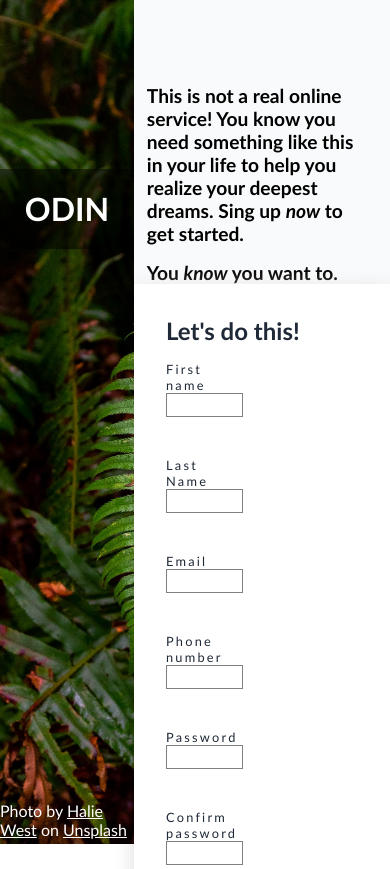
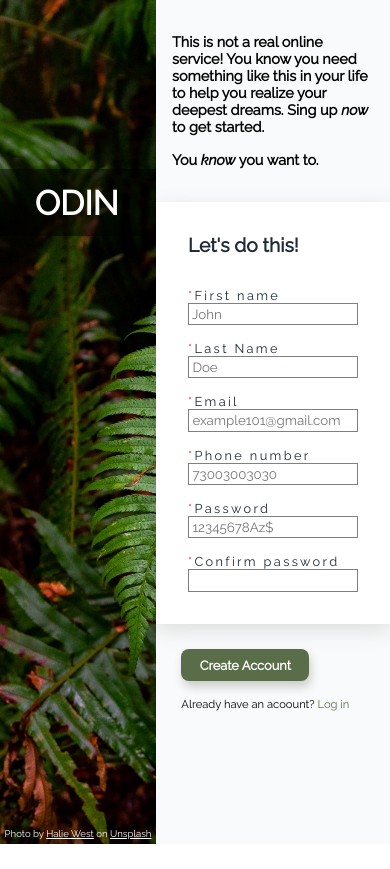
Before and after one commit to Valdemarcheck/Validation-form, a plain HTML site: page index.html in a window 390 px wide. Shown: the top 869 px of the page. After the commit the page ends 844 px from the top, so only its background shows below. Drawn offline with Linux system fonts and the light colour scheme.

Commit message:
Setup validation system and responsive design for different screens

```diff
--- a/index.html
+++ b/index.html
@@ -6,7 +6,10 @@
     <meta http-equiv="X-UA-Compatible" content="IE=edge">
     <meta name="viewport" content="width=device-width, initial-scale=1.0">
     <link rel="stylesheet" href="styles.css">
-    <script src="index.js"></script>
+    <link rel="preconnect" href="https://fonts.googleapis.com">
+    <link rel="preconnect" href="https://fonts.gstatic.com" crossorigin>
+    <link href="https://fonts.googleapis.com/css2?family=Raleway:ital@0;1&display=swap" rel="stylesheet">
+    <script src="index.js" defer></script>
     <title>Validation form</title>
 </head>
 
@@ -28,34 +31,38 @@
                 </p>
                 <p>You <em>know</em> you want to.</p>
             </div>
-            <form action="" id="form" novalidate>
+            <form action="" id="form">
                 <h2>Let's do this!</h2>
                 <div>
                     <div>
-                        <label for="first_name">First name</label>
-                        <input id='first_name' type="text" name="first_name" pattern="[A-Z][a-z]{1,15}" required>
+                        <label for="first_name" class="required">First name</label>
+                        <input id='first_name' type="text" name="first_name" pattern="[A-Z][a-z]{2,15}"
+                            placeholder=" John" required>
                     </div>
                     <div>
-                        <label for="last_name">Last Name</label>
-                        <input id='last_name' type="text" name="last_name" pattern="[A-Z][a-z]{1,15}" required>
-                    </div>
-                    <div>
-                        <label for="email">Email</label>
-                        <input id='email' type="email" name="email" pattern="[a-z0-9._%+-]+@[a-z0-9.-]+\.[a-z]{2,4}$"
+                        <label for="last_name" class="required">Last Name</label>
+                        <input id='last_name' type="text" name="last_name" pattern="[A-Z][a-z]{2,15}" placeholder=" Doe"
                             required>
                     </div>
                     <div>
-                        <label for="phone_number">Phone number</label>
-                        <input id='phone_number' type="tel" name="phone_number"
-                            pattern="+7[1-9][0-9]{2}[1-9][0-9]{2}[1-9][0-9][1-9][0-9]" required>
+                        <label for="email" class="required">Email</label>
+                        <input id='email' type="email" name="email" pattern="[a-z0-9._%+-]+@[a-z0-9.-]+\.[a-z]{2,4}$"
+                            placeholder=" example101@gmail.com" required>
                     </div>
                     <div>
-                        <label for="password">Password</label>
-                        <input id='password' type="password" name="password" pattern="[0-9A-Za-z$%#_]{10,16}" required>
+                        <label for="phone_number" class="required">Phone number</label>
+                        <input id='phone_number' type="tel" name="phone_number"
+                            pattern="7[1-9][0-9]{2}[1-9][0-9]{2}[1-9][0-9][1-9][0-9]" placeholder=" 73003003030"
+                            required>
                     </div>
                     <div>
-                        <label for="password_confirm">Confirm password</label>
-                        <input id='password_confirm' type="text" name="password_confirm" required>
+                        <label for="password" class="required">Password</label>
+                        <input id='password' type="password" name="password" pattern="[0-9A-Za-z$%#_-]{10,16}"
+                            placeholder=" 12345678Az$" required>
+                    </div>
+                    <div>
+                        <label for="password_confirm" class="required">Confirm password</label>
+                        <input id='password_confirm' type="password" name="password_confirm" required>
                     </div>
                 </div>
             </form>
--- a/index.js
+++ b/index.js
@@ -1,17 +1,27 @@
-// Import all input elements
 // Add an event listener for each input
 // If button's input is invalid, put an explanation of why it is wrong
 // Make confirmation input invalid if it doesn't match password
-// Add event listener for submit button
-// Submit only if all buttons are valid
-// Otherwise don't allow submition
 
-const submit = document.getElementById("button[type='submit']")
-const first_name = document.getElementById("#first_name")
-const last_name = document.getElementById("#last_name")
-const email = document.getElementById("#email")
-const tel = document.getElementById("#phone_num")
-const password = document.getElementById("#password")
-const password_confirm = document.getElementById("#password_confirm")
+const first_name = document.querySelector("#first_name")
+const last_name = document.querySelector("#last_name")
+const email = document.querySelector("#email")
+const tel = document.querySelector("#phone_number")
+const password = document.querySelector("#password")
+const password_confirm = document.querySelector("#password_confirm")
+const form = document.querySelector('form');
+const inputs = [first_name, last_name, email, tel, password]
 
-const inputs = [first_name, last_name, email, tel, password, password_confirm]
+password_confirm.addEventListener('input', () => {
+    if (password_confirm.value != password.value) {
+        password_confirm.setCustomValidity('Your passwords don\'t match');
+        password_confirm.reportValidity();
+    }
+});
+
+form.addEventListener('submit', (event) => {
+    const form_target = event.target;
+
+    if (form_target.checkValidity()) {
+        event.preventDefault();
+    }
+});
--- a/styles.css
+++ b/styles.css
@@ -1,6 +1,8 @@
 /* Theme colors */
 
 :root {
+    --logo_and_title_height: 9rem;
+
     --right-part-bg: #f9fafb;
     --disclaimer-text-clr: #000;
     --form-bg: white;
@@ -11,14 +13,8 @@
     --button-clr-active: #4e5f3e;
 
     --invalid-input-clr: #bf2f2f;
+    --valid-input-clr: #6fbd2b;
     --focus-input-clr: #5177e1;
-}
-
-/* Custom font */
-
-@font-face {
-    font-family: "Norse-Bold";
-    src: url("Norse-Bold.otf") format("otf");
 }
 
 /* General layout */
@@ -26,7 +22,8 @@
     padding: 0;
     margin: 0;
     box-sizing: border-box;
-    font-family: 'Norse-bold', 'Trebuchet MS', sans-serif;
+    font-family: 'Raleway', sans-serif;
+    ;
 }
 
 main {
@@ -55,25 +52,37 @@ main {
     position: absolute;
     background-color: rgba(0, 0, 0, 0.5);
     width: 100%;
-    height: 5rem;
+    height: var(--logo_and_title_height);
     top: 20vh;
+    font-size: calc(var(--logo_and_title_height) / 3.5);
 
     display: flex;
     justify-content: center;
     align-items: center;
 }
 
+h1 {
+    --h1_outset: 7vw;
+    display: inline-block;
+    width: var(--h1_outset);
+    position: relative;
+}
+
+h1::before {
+    content: '';
+    position: absolute;
+    width: calc(var(--logo_and_title_height) - 2.5rem);
+    height: calc(var(--logo_and_title_height) - 2.5rem);
+    right: var(--h1_outset);
+
+    background: url('images/odin-lined.png') no-repeat;
+    background-size: contain;
+    background-position: center;
+}
+
 .left-half a {
     color: white;
 }
-
-/* h1::before {
-    display: inline-block;
-    background-image: url('images/odin-lined.png');
-    background-size: 300px 300px;
-    width: 10px;
-    height: 20px;
-} */
 
 /* Layout of the right half of the page */
 
@@ -94,8 +103,7 @@ main {
 
 .disclaimer {
     font-weight: 900;
-    padding: 10vh max(5%) 0;
-    font-size: 1.2rem;
+    padding: 5vh max(5%) 0;
     color: var(--disclaimer-text-clr);
 
     display: flex;
@@ -105,7 +113,8 @@ main {
 }
 
 .disclaimer p {
-    width: 90%;
+    width: 80%;
+    font-size: 1.4rem;
 }
 
 /* Form layout */
@@ -118,28 +127,39 @@ form {
 }
 
 h2 {
-    padding-bottom: 1rem;
+    padding-bottom: 2rem;
+    font-size: 2rem;
 }
 
 form>div {
     display: flex;
     flex-wrap: wrap;
-    gap: max(2.5rem);
+    gap: max(4rem);
 }
 
 form>div>div {
     display: flex;
     flex-direction: column;
-    width: 40%;
+    margin: 0 2rem;
+    width: 30%;
 }
 
-form label {
+label[class='required'] {
     letter-spacing: 0.3ch;
-    font-size: 0.8rem;
+    font-size: 1.3rem;
 }
 
-form input {
+label::before {
+    content: '*';
+    color: var(--invalid-input-clr);
+}
+
+input {
     height: 1.5rem;
+    width: 100%;
+    appearance: none;
+    outline: none;
+    border: 1px solid grey;
 }
 
 /* Bottom section layout */
@@ -149,13 +169,13 @@ form input {
 }
 
 button[type='submit'] {
-    width: max(12rem);
-    height: max(3rem);
-    margin-bottom: 2rem;
+    width: max(13rem);
+    height: max(3.5rem);
+    margin-bottom: 1rem;
 
     color: white;
     font-weight: bold;
-    font-size: 0.9rem;
+    font-size: 1.1rem;
 
     background-color: var(--button-clr-idle);
 
@@ -164,17 +184,16 @@ button[type='submit'] {
     box-shadow: 2px 6px 10px 0px #ccc;
 }
 
+.submition_area p {
+    font-size: 1.1rem;
+}
+
 .submition_area a {
     color: var(--button-clr-idle);
     text-decoration: none;
 }
 
-/* Input elements' pseudoclasses */
-
-input {
-    appearance: none;
-    border: 1px solid grey;
-}
+/* Pseudoclasses */
 
 input:focus {
     border: 1px solid var(--focus-input-clr)
@@ -182,6 +201,10 @@ input:focus {
 
 input:required:focus:invalid {
     border: 1px solid var(--invalid-input-clr);
+}
+
+input:required:focus:valid {
+    border: 1px solid var(--valid-input-clr);
 }
 
 button:hover {
@@ -200,3 +223,130 @@ button:active {
 .submition_area a:active {
     color: var(--button-clr-active);
 }
+
+/* Media queries */
+
+@media (max-width: 1200px) {
+    :root {
+        --logo_and_title_height: 8rem;
+    }
+
+    .logo_and_title {
+        font-size: calc(var(--logo_and_title_height) / 4);
+    }
+
+    h1::before {
+        width: calc(var(--logo_and_title_height) - 3rem);
+        height: calc(var(--logo_and_title_height) - 3rem);
+    }
+
+    .disclaimer {
+        padding: 2vh max(5%) 0;
+    }
+
+    .disclaimer p {
+        font-size: 1.4rem;
+    }
+
+    form>div>div {
+        width: 40%;
+        margin: 0;
+    }
+}
+
+@media (max-width: 800px) {
+    :root {
+        --logo_and_title_height: 6.5rem;
+    }
+
+    h1::before {
+        width: calc(var(--logo_and_title_height) - 2rem);
+        height: calc(var(--logo_and_title_height) - 2rem);
+    }
+
+    .disclaimer p {
+        font-size: 1.3rem;
+        width: 100%;
+    }
+
+    label[class='required'] {
+        font-size: 0.8rem;
+    }
+
+    input {
+        height: 1.4rem;
+    }
+
+    button[type='submit'] {
+        font-size: 1.3rem;
+    }
+
+    .submition_area p {
+        font-size: 1.2rem;
+    }
+}
+
+@media (max-width: 500px) {
+    :root {
+        --logo_and_title_height: 8vh;
+    }
+
+    h1 {
+        position: relative;
+        right: 19%;
+    }
+
+    h1::before {
+        visibility: hidden;
+    }
+
+    .left-half,
+    .right-half {
+        width: 50vw;
+    }
+
+    .left-half p {
+        font-size: 0.6rem;
+    }
+
+    .disclaimer {
+        padding: 1rem;
+    }
+
+    .disclaimer p {
+        font-size: 0.9rem;
+        width: 100%;
+    }
+
+    h2 {
+        font-size: 1.2rem;
+    }
+
+    form>div {
+        gap: 1rem;
+    }
+
+    form>div>div {
+        width: 100%;
+    }
+
+    label[class='required'] {
+        font-size: 0.8rem;
+    }
+
+    .submition_area {
+        padding: 3vh;
+    }
+
+    button[type='submit'] {
+        margin-top: 0rem;
+        width: 8rem;
+        height: 2rem;
+        font-size: 0.8rem;
+    }
+
+    .submition_area p {
+        font-size: 0.7rem;
+    }
+
+}
```
Also changed, not shown: Norse-Bold.otf (deleted).
